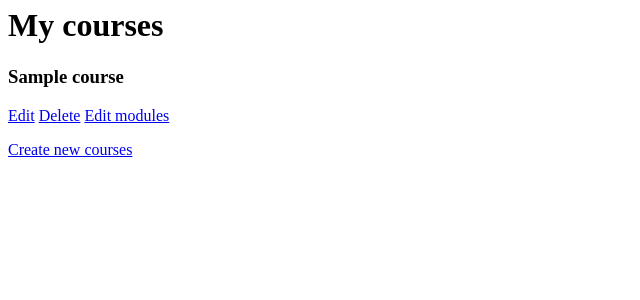
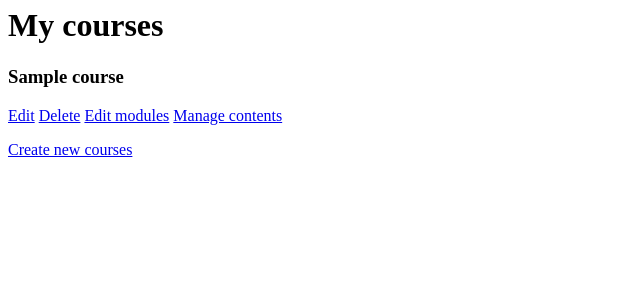
Before and after one commit to OIITuMuCT/mysite, a Django app: page /course/mine/ in a window 1280 px wide. Shown: the part 165-465 px from the top of the page, without its empty margins (0-640 px from the left). Run offline with Django 5.2, Linux system fonts and the light colour scheme; a user stored in the database is signed in; tables that the repository leaves empty hold one stand-in row (values such as "Sample post").

Commit message:
Add Manage course

```diff
--- a/educa/courses/templates/courses/manage/course/list.html
+++ b/educa/courses/templates/courses/manage/course/list.html
@@ -12,6 +12,11 @@
                 <a href="{% url "course_edit" course.id %}">Edit</a>
                 <a href="{% url "course_delete" course.id %}">Delete</a>
                 <a href="{% url "course_module_update" course.id %}">Edit modules</a>
+                {% if course.modules.count > 0 %}
+                <a href="{% url "module_content_list" course.modules.first.id %}">
+                    Manage contents
+                </a>
+                {% endif %}
             </p>
         </div>
         {% empty %}
```
